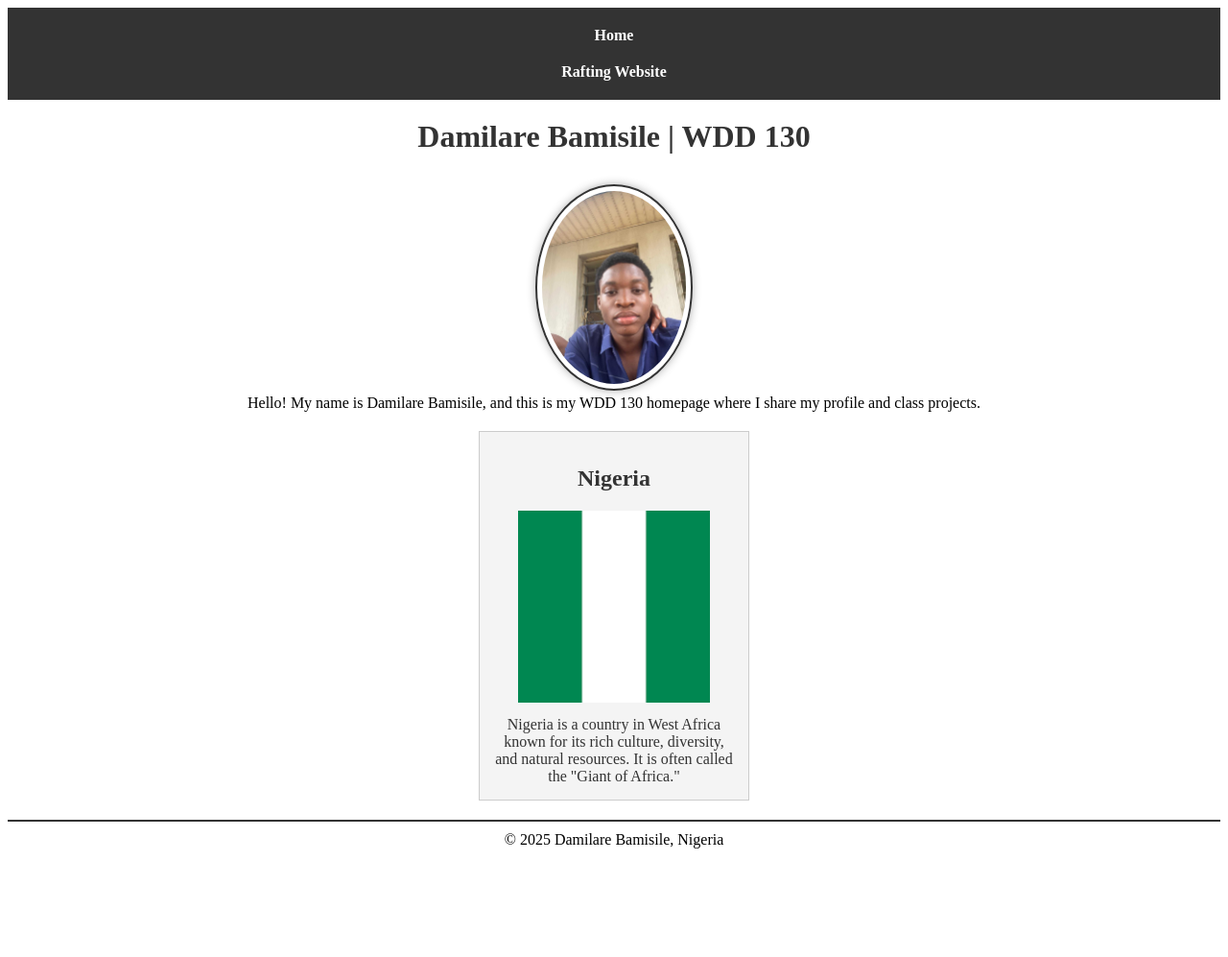
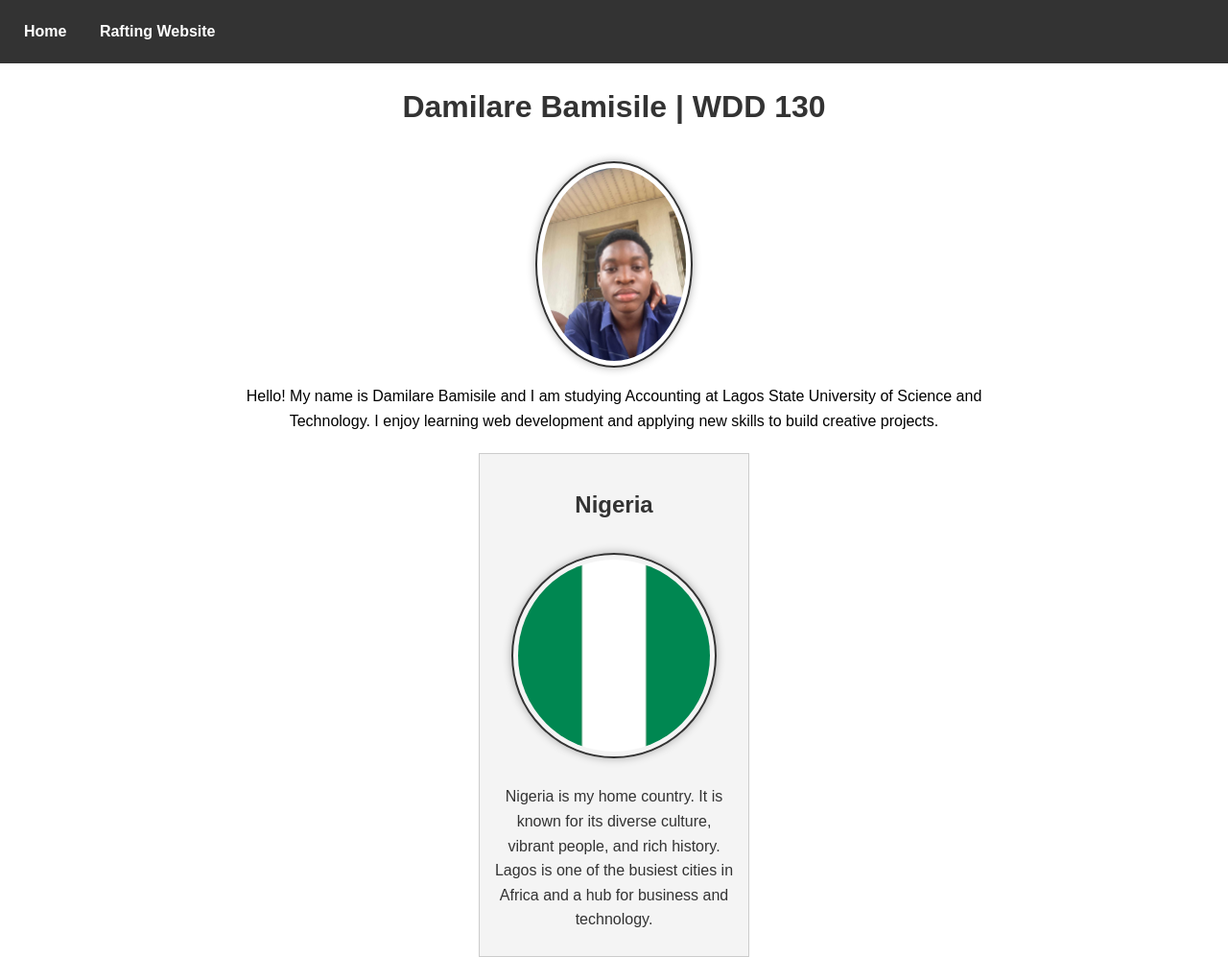
Before and after one commit to aeiontt/wdd130, a plain HTML site: page index.html in a window 1280 px wide. Shown: the top 997 px of the page at 96% size. Before the commit the page ends 902 px from the top, so only its background shows below. Drawn offline with Linux system fonts and the light colour scheme.

Commit message:
new codes

```diff
--- a/index.html
+++ b/index.html
@@ -1,9 +1,9 @@
-<!DOCTYPE html>
+<!doctype html>
 <html lang="en-US">
 
 <head>
-    <meta charset="UTF-8">
-    <meta name="viewport" content="width=device-width,initial-scale=1.0">
+    <meta charset="utf-8">
+    <meta name="viewport" content="width=device-width, initial-scale=1.0">
     <title>Damilare Bamisile | WDD 130</title>
     <meta name="description"
         content="Damilare Bamisile | WDD 130 Homepage, personal profile and class project overview.">
@@ -18,21 +18,18 @@
             <a href="wwr/">Rafting Website</a>
         </nav>
     </header>
-
     <main>
         <h1>Damilare Bamisile | WDD 130</h1>
         <img src="images/profile.jpg" alt="Hello, my name is Damilare Bamisile">
-        <p>Hello! My name is Damilare Bamisile, and this is my WDD 130 homepage where I share my profile and class
-            projects.</p>
+        <p>Hello! My name is Damilare Bamisile and I am studying Accounting at Lagos State University of Science and
+            Technology. I enjoy learning web development and applying new skills to build creative projects.</p>
     </main>
-
     <aside>
         <h2>Nigeria</h2>
-        <img src="images/nigeria-flag.png" alt="Flag of Nigeria" width="200">
-        <p>Nigeria is a country in West Africa known for its rich culture, diversity, and natural resources. It is often
-            called the "Giant of Africa."</p>
+        <img src="images/nigeria-flag.png" alt="Flag of Nigeria">
+        <p>Nigeria is my home country. It is known for its diverse culture, vibrant people, and rich history. Lagos is
+            one of the busiest cities in Africa and a hub for business and technology.</p>
     </aside>
-
     <footer>
         <p>&copy; 2025 Damilare Bamisile, Nigeria</p>
     </footer>
--- a/styles/styles.css
+++ b/styles/styles.css
@@ -1,44 +1,50 @@
+/* General Reset */
+body {
+  font-family: Arial, sans-serif;
+  margin: 0;
+  padding: 0;
+  line-height: 1.6;
+}
+
 /* Navigation */
 nav {
   background-color: #333;
   padding: 10px;
-  text-align: center;
 }
-
 nav a {
   color: white;
   padding: 10px 15px;
-  display: block; /* REQUIRED by audit */
+  display: inline-block;
   text-decoration: none;
   font-weight: bold;
 }
 
-/* Heading */
+/* Main Heading */
 h1 {
   color: #333;
   text-align: center;
   margin-top: 20px;
 }
 
-/* Profile Image in main */
-main img {
+/* Profile Image */
+img {
   width: 150px;
   height: auto;
   border-radius: 50%;
   border: 2px solid #333;
   padding: 5px;
-  box-shadow: 0 0 10px rgba(0,0,0,0.3);
+  box-shadow: 0 0 10px rgba(0, 0, 0, 0.3);
   margin-top: 10px;
 }
 
-/* Main section */
+/* Main Section */
 main {
   max-width: 800px;
   margin: 20px auto;
   text-align: center;
 }
 
-/* Aside section */
+/* Aside Section */
 aside {
   width: 250px;
   margin: 20px auto;
@@ -48,17 +54,15 @@ aside {
   color: #333;
   text-align: center;
 }
-
 aside img {
   width: 200px;
   height: auto;
   margin-bottom: 10px;
 }
 
-/* Paragraph reset */
+/* Paragraphs */
 p {
-  padding: 0;
-  margin: 0; /* Added to satisfy audit */
+  margin: 10px 0;
 }
 
 /* Footer */
```
Also changed, not shown: images/client.jpg (added), images/hero.jpg (added), images/icon-facebook.png (added), images/logo.png (added).
